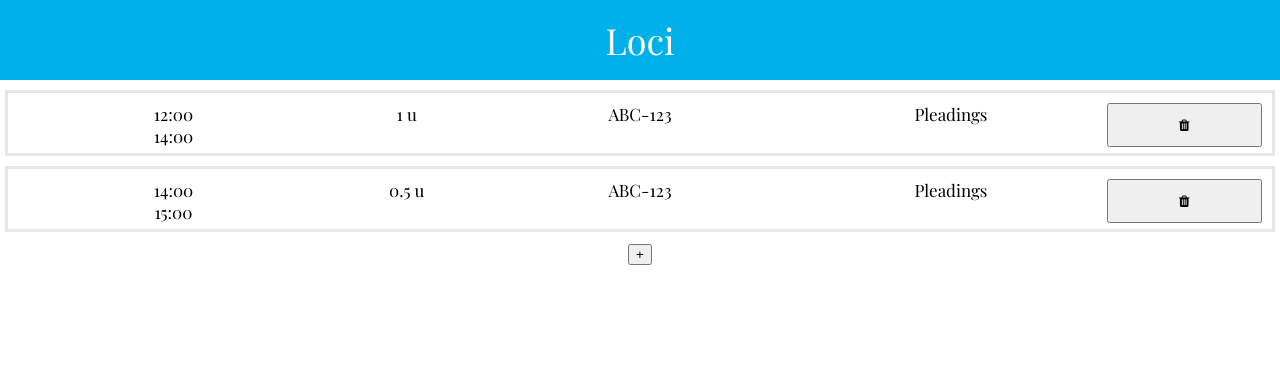
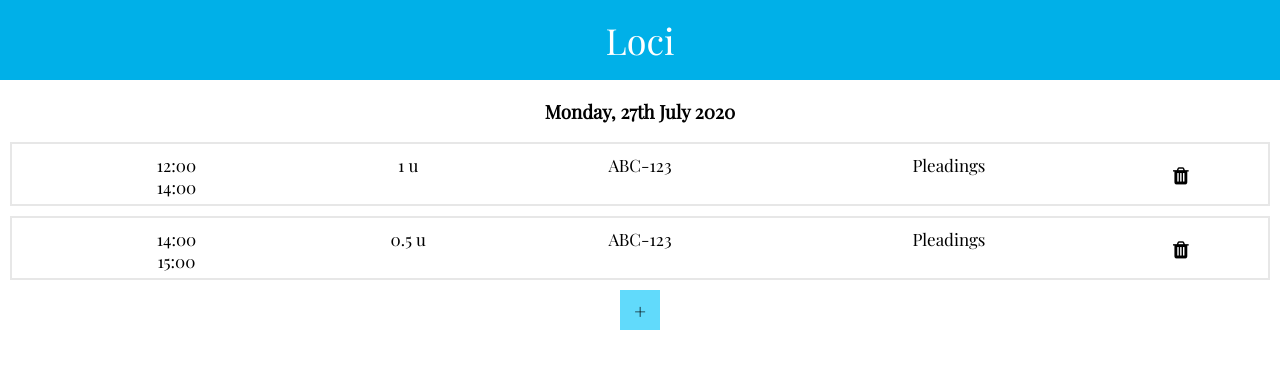
Before and after one commit to jwwnz/timekeeping, a React (Create React App) app: page / in a window 1280 px wide. Shown: the top 368 px of the page. Built offline with nearby package versions, Linux system fonts and the light colour scheme.

Commit message:
Add some basic styles and headings

```diff
--- a/src/App.css
+++ b/src/App.css
@@ -31,10 +31,10 @@
 
 .Time-entry {
 	text-align: center;
-	border: #E7E7E7 solid;
+	border: #E7E7E7 solid 2px;
 	height: 40px;
 	padding: 10px;
-	margin: 10px 5px 10px 5px;
+	margin: 10px 10px 10px 10px;
 	font-size: 17px;
 	display: grid;
 	grid-column-start: 1;
@@ -124,3 +124,18 @@
 	font-size: 28px;
 	font-weight: bold;
   }
+
+  .button {
+	background-color: #61dafb;
+	border: none;
+	height: 40px;
+	min-width: 40px;
+	font-size: 20px;
+	font-family: 'Playfair Display', serif;
+  }
+
+  .button-icon {
+	  border: none;
+	  background-color: white;
+	  font-size: 20px;
+  }
--- a/src/App.js
+++ b/src/App.js
@@ -167,8 +167,8 @@ function App() {
 							<textarea name="case-description" cols="40" rows="5" onChange={updateNewDescription}></textarea>
 						</div>
 					</div>
-					<button onClick={addEntry}>
-						<i className="fa fa-plus"></i>
+					<button onClick={addEntry} className="button">
+						Save
 					</button>
 				</div>
 			</div>
@@ -178,6 +178,8 @@ function App() {
 	return (
 		<div className="App">
 			<Navbar />
+			{/* change to dynamic date */}
+			<h3>Monday, 27th July 2020</h3>
 			{entries.map((entry) => {
 				return (
 					<div className="Time-entry" key={entry.id}>
@@ -192,13 +194,13 @@ function App() {
 						<div>{entry.unit} u</div>
 						<div>{entry.caseId}</div>
 						<div>{entry.type}</div>
-						<button onClick={() => deleteEntry(entry.id)}>
+						<button onClick={() => deleteEntry(entry.id)} className="button-icon">
 							<i className="fa fa-trash"></i>
 						</button>
 					</div>
 				);
 			})}
-			<button onClick={toggleEditModal}>+</button>
+			<button onClick={toggleEditModal} className="button">+</button>
 
 			{/* This is modal content created by the button */}
 			{
```
